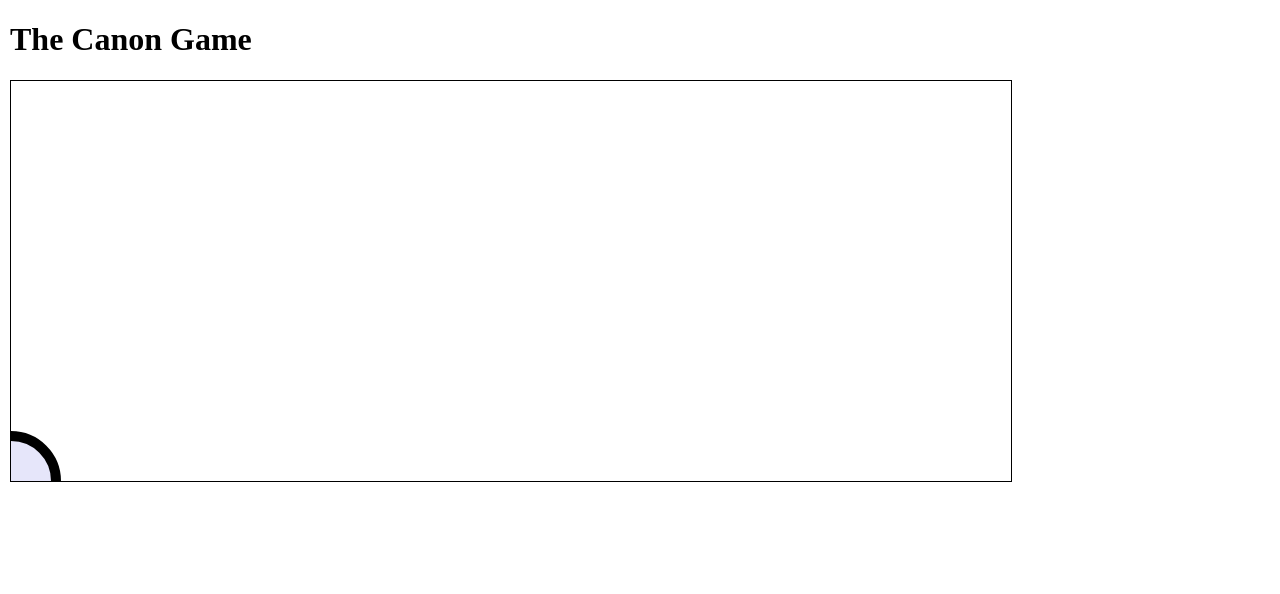
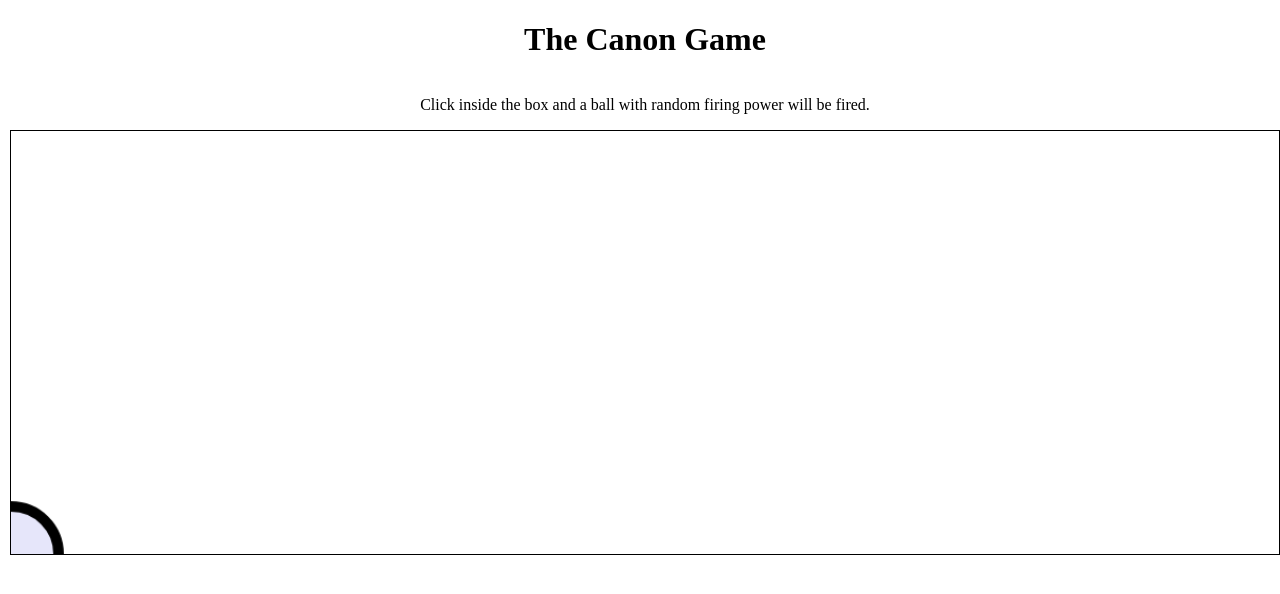
Before and after one commit to AlanWong-1992/canon-game, a plain HTML site: page public/index.html in a window 1280 px wide. Drawn offline with Linux system fonts and the light colour scheme.

Commit message:
Added Styling and Removed Node

```diff
--- a/public/css/styles.css
+++ b/public/css/styles.css
@@ -6,3 +6,15 @@ body {
   margin: 0;
   margin-left: 10px;
 }
+
+#title, p {
+  font-family: Montserrat;
+}
+
+div{
+
+  display: flex;
+  flex-direction: column;
+  justify-content: center;
+  text-align: center;
+}
--- a/public/index.html
+++ b/public/index.html
@@ -7,8 +7,13 @@
 </head>
 
 <body>
-  <h1>The Canon Game</h1>
+  <div>
+    <h1 id='title'>The Canon Game</h1>
+    <p>
+      Click inside the box and a ball with random firing power will be fired.
+    </p>
   <canvas></canvas>
+  </div>
   <script type="text/javascript" src="./js/canvas.js"></script>
 </body>
 
--- a/public/js/canvas.js
+++ b/public/js/canvas.js
@@ -1,5 +1,5 @@
 var canvas = document.querySelector('canvas');
-canvas.width = 1000;
+canvas.width = 1200;
 canvas.height = 400;
 
 var c = canvas.getContext('2d');
```
Also changed, not shown: server/server.js (deleted, +0 -14 lines).
